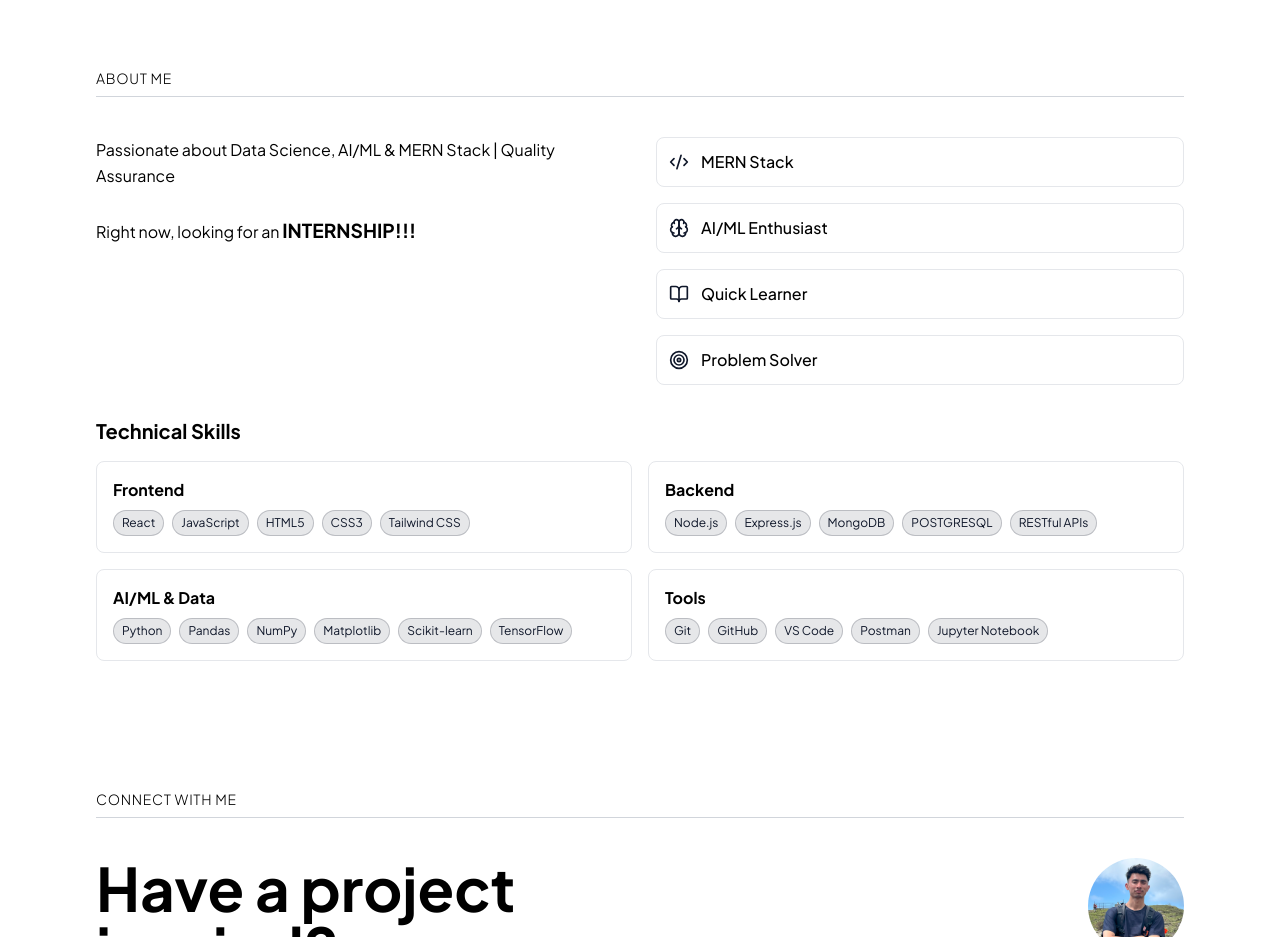
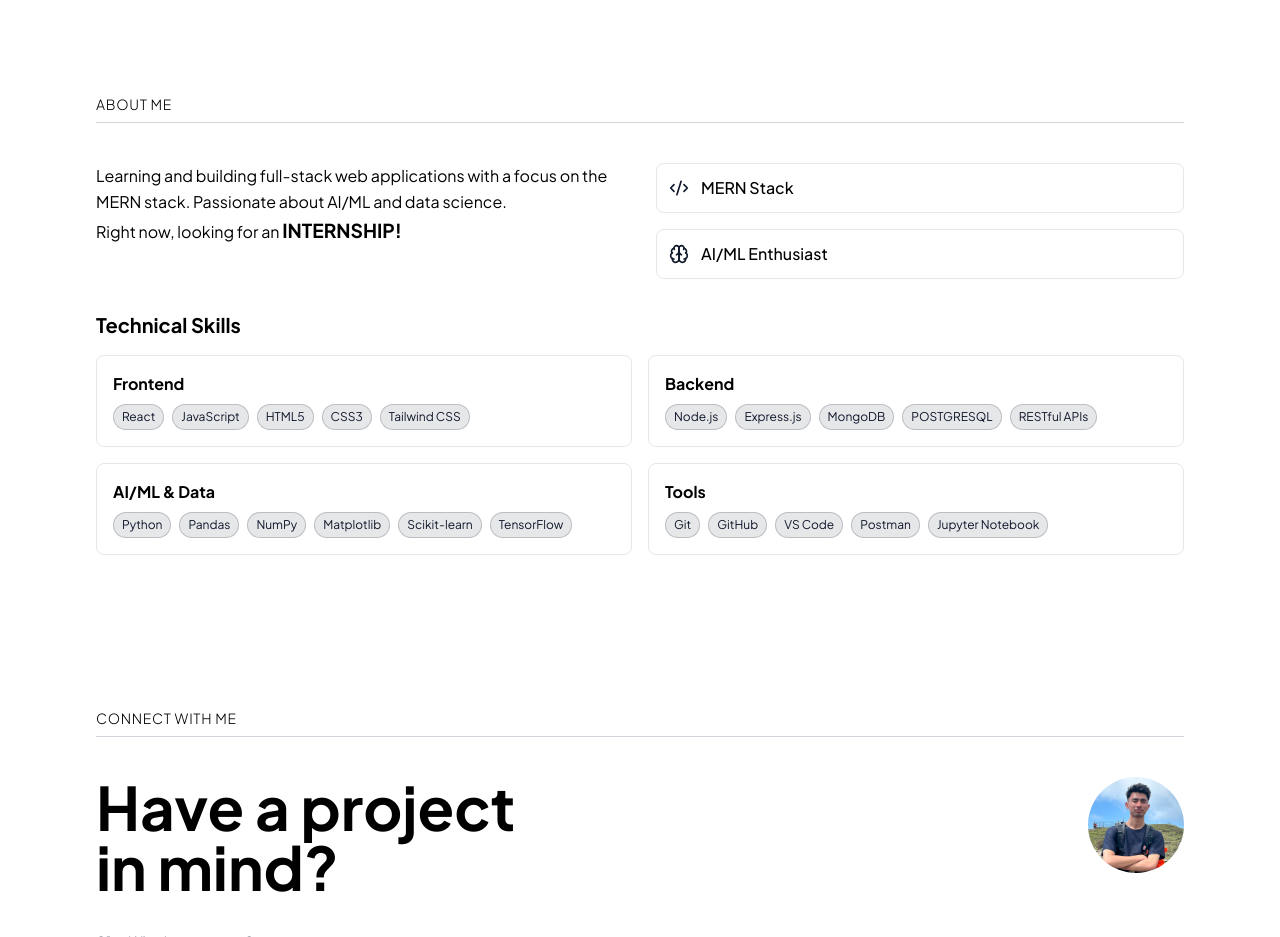
Before and after one commit to dipak-shaaki/Dipak-Portfolio, a Next.js app: page / in a window 1280 px wide. Shown: the part 1500-2437 px from the top of the page. Built offline with nearby package versions, Linux system fonts and the light colour scheme.

Commit message:
fixed about section

```diff
--- a/components/about-section.tsx
+++ b/components/about-section.tsx
@@ -9,8 +9,8 @@ export default function AboutSection() {
   const highlights = [
     { icon: <Code2 className="h-5 w-5" />, text: "MERN Stack" },
     { icon: <Brain className="h-5 w-5" />, text: "AI/ML Enthusiast" },
-    { icon: <BookOpen className="h-5 w-5" />, text: "Quick Learner" },
-    { icon: <Target className="h-5 w-5" />, text: "Problem Solver" },
+    // { icon: <BookOpen className="h-5 w-5" />, text: "Quick Learner" },
+    // { icon: <Target className="h-5 w-5" />, text: "Problem Solver" },
   ]
 
   const skills = [
@@ -44,10 +44,10 @@ export default function AboutSection() {
         >
 
           <p className="text-base mb-4 text-black dark:text-white leading-relaxed">
-          Passionate about Data Science, AI/ML & MERN Stack | Quality Assurance
-          <br />
+         Learning and building full-stack web applications with a focus on the MERN stack.
+         Passionate about AI/ML and data science.
            <br />
-         Right now, looking for an   <b style={{color: "black",fontSize: "1.2rem"}}>INTERNSHIP!!!</b> </p>
+         Right now, looking for an   <b style={{color: "black",fontSize: "1.2rem"}}>INTERNSHIP!</b> </p>
 
           {/* <Link href="/resume">
             <Button className="flex items-center gap-2 text-sm">
```
